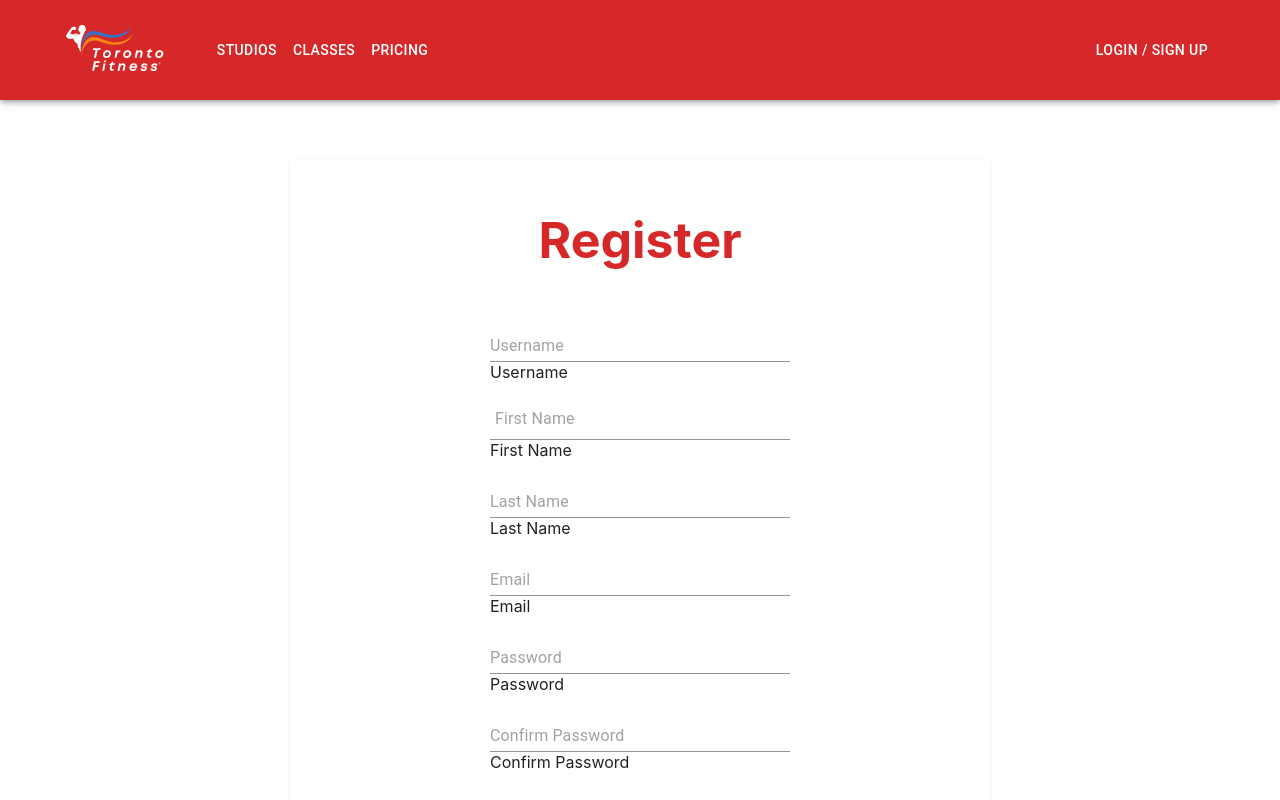
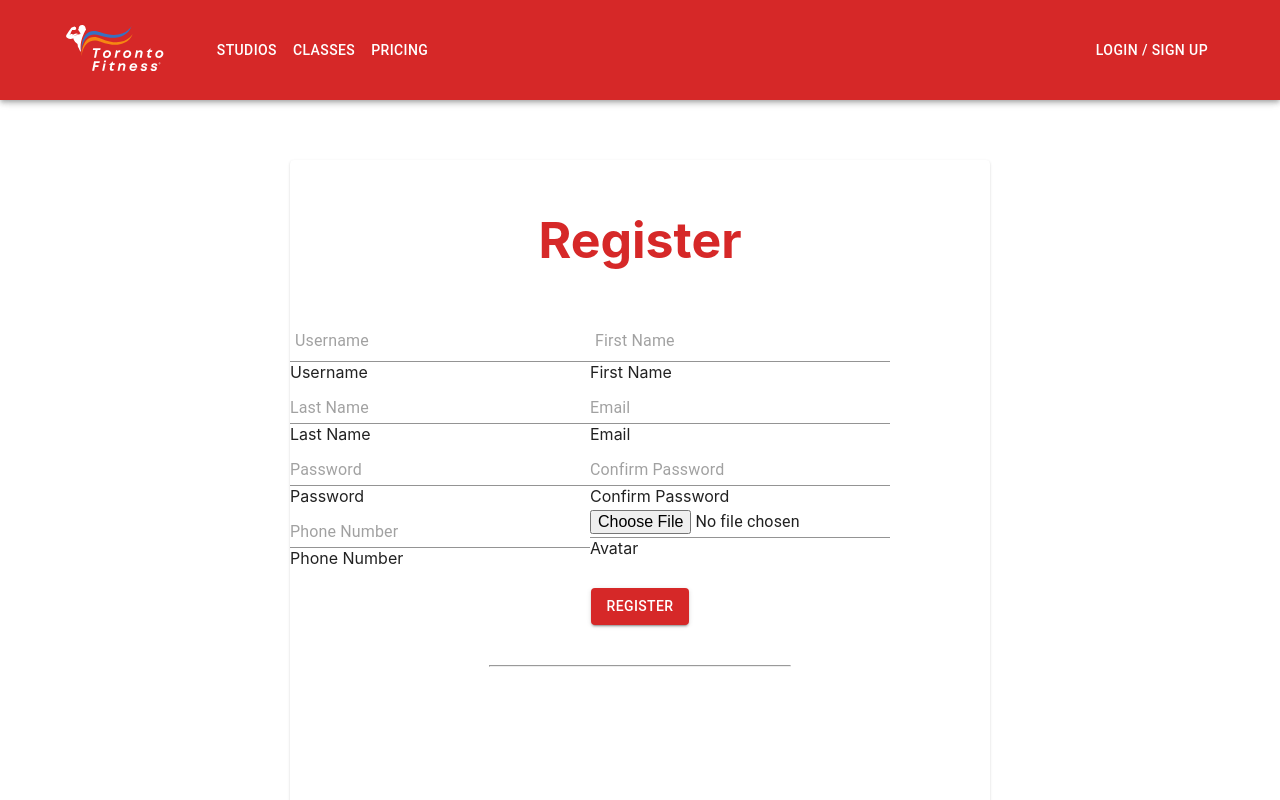
Before and after one commit to kenneth-miura/csc309-pf, a React (Create React App) app in the folder PF/frontend/: page /register in a window 1280 px wide. Shown: the top 800 px of the page. Built offline with nearby package versions, Linux system fonts and the light colour scheme.

Commit message:
update register form

```diff
--- a/PF/frontend/src/components/RegisterForm.jsx
+++ b/PF/frontend/src/components/RegisterForm.jsx
@@ -1,9 +1,47 @@
-import * as React from "react";
+import React, { useState, useRef} from "react";
 import { Tab, Card, Box, Button, FormControl, Input } from "@mui/material";
 import Navbar from "./Navbar";
+import { Stack } from "@mui/system";
+import { useNavigate } from "react-router-dom";
+import { NavLink } from "react-router-dom";
 
 
 function RegisterForm(props) {
+  const [username, setUsername] = useState("");
+  const [firstname, setFirstName] = useState("");
+  const [lastname, setLastName] = useState("");
+  const [email, setEmail] = useState("");
+  const [password1, setPassword1] = useState("");
+  const [password2, setPassword2] = useState("");
+  const [avatar, setAvatar] = useState("");
+  const [phonenumber, setPhoneNumber] = useState("");
+  const navigate = useNavigate();
+
+  function handelRegister(data){
+    data.preventDefault();
+    const formData = new FormData();
+    formData.append("username", username);
+    formData.append("firstname", firstname);
+    formData.append("lastname", lastname);
+    formData.append("email", email);
+    formData.append("password1", password1);
+    formData.append("password2", password2);
+    formData.append("phonenumber", phonenumber);
+    formData.append("avatar", avatar);
+    fetch("http://127.0.0.1:8000/register/", {
+      method: "POST",
+      headers: {
+        'Accept': 'application/json',
+        'Content-Type': 'application/json',
+      },
+      body: JSON.stringify({usernam: username, first_name: firstname, last_name: lastname,
+      email: email, password: password1, phone_number: phonenumber, avatar: avatar})
+      .then((response) => response.json())
+      .catch((error) => {
+        console.log(error);
+      })
+    });
+  }
   return (
     <div>
     <Navbar position="sticky"></Navbar>
@@ -25,54 +63,100 @@ function RegisterForm(props) {
       >
         <h3 style={{ textAlign: "center", color: "#d62828", fontSize: "50px" }}>Register</h3>
         <div style={{ display: "flex", justifyContent: "center" }}>
+          <form onsubmit={handelRegister}>
             <FormControl style={{ width: "300px" }}>
-
               <Input
                   id="Username"
                   placeholder="Username"
-              style={{ paddingTop: "10px" }}
+                  style={{ padding: "5px" }}
+                  onChange={(e) => {
+                    setUsername(e.target.value);
+                  }}
                 ></Input>
                 <label>Username</label>
+                </FormControl>
+
+                <FormControl style={{ width: "300px" }}>
                 <Input
                   id="FirstName"
                   placeholder="First Name"
                   style={{ padding: "5px" }}
+                  onChange={(e) => {
+                    setFirstName(e.target.value);
+                  }}
                 ></Input>
-            <label>First Name</label>
+                <label>First Name </label>
+                </FormControl>
+
+                <FormControl style={{ width: "300px" }}>
                 <Input
                   id="Last Name"
                   placeholder="Last Name"
                   style={{ paddingTop: "10px" }}
+                  onChange={(e) => {
+                    setLastName(e.target.value);
+                  }}
                 ></Input>
                 <label>Last Name</label>
+                </FormControl>
+
+                <FormControl style={{ width: "300px" }}>
                 <Input
                   id="Email"
                   placeholder="Email"
                   style={{ paddingTop: "10px" }}
+                  onChange={(e) => {
+                    setEmail(e.target.value);
+                  }}
                 ></Input>
                 <label>Email</label>
+                </FormControl>
+
+                <FormControl style={{ width: "300px" }}>
                 <Input
                   id="Password1"
                   placeholder="Password"
                   style={{ paddingTop: "10px" }}
+                  onChange={(e) => {
+                    setPassword1(e.target.value);
+                  }}
                 ></Input>
                 <label>Password</label>
+                </FormControl>
+
+                <FormControl style={{ width: "300px" }}>
                 <Input
                   id="Password2"
                   placeholder="Confirm Password"
                   style={{ paddingTop: "10px" }}
+                  onChange={(e) => {
+                    setPassword2(e.target.value);
+                  }}
                 ></Input>
                 <label>Confirm Password</label>
+                </FormControl>
+
+                <FormControl style={{ width: "300px" }}>
                 <Input
                   id="Phone Number"
                   placeholder="Phone Number"
                   style={{ paddingTop: "10px" }}
+                  onChange={(e) => {
+                    setPhoneNumber(e.target.value);
+                  }}
                 ></Input>
                 <label>Phone Number</label>
-            <Input type="file" id="avatar" name="avatar"></Input>
+                </FormControl>
+
+                <FormControl style={{ width: "300px" }}>
+                <Input type="file" id="avatar" name="avatar"
+                onChange={(e) => {
+                  setAvatar(e.target.value);
+                }}></Input>
                 <label>Avatar</label>
 
             </FormControl>
+          </form>
         </div>
         <div
           style={{
@@ -82,8 +166,15 @@ function RegisterForm(props) {
           }}
         >
           <Button variant="contained" style={{ backgroundColor: "#d62828" }}>
+          <NavLink
+              to={`/login`}
+              style={{ color: "white", textDecoration: "none" }}
+            >
               Register
+            </NavLink>
+
           </Button>
+
         </div>
         <hr style={{color: "#d62828", width: "300px", marginTop: "40px"}}></hr>
       </Card>
```
Lines whose indentation alone changed are shown as unchanged.
